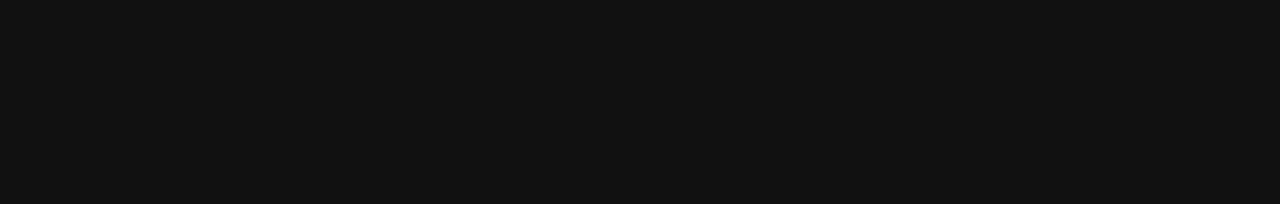
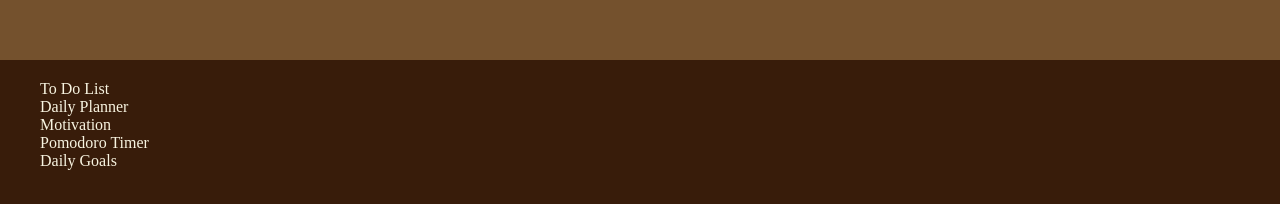
Before and after one commit to kolhesnehal065-blip/Cohort-2.0, a plain HTML site: page index.html in a window 1280 px wide. Drawn offline with Linux system fonts and the light colour scheme; a web font is replaced by a local one.

Commit message:
game start

```diff
--- a/index.html
+++ b/index.html
@@ -8,7 +8,28 @@
 </head>
 <body>
     <div id="main">
+        <nav>
 
+        </nav>
+        <section class ="allElems">
+            <div class="todo elem" id="1">
+                To Do List
+            </div>
+            <div class="daily elem" id="2">
+                Daily Planner
+            </div>
+            <div class="moti elem" id="3">
+                Motivation
+            </div>
+            <div class="pomo elem" id="4">
+                Pomodoro Timer
+            </div>
+            <div class="goals elem" id="5">
+                Daily Goals
+            </div>
+        </section>
+
+        </section>
     </div>
 
     <script src="script.js"></script>
--- a/style.css
+++ b/style.css
@@ -1,7 +1,40 @@
+
+:root{
+    --pri: #F8F4E1;
+    --sec: #381C0A;
+    --tri: #FEBA17;
+    --tri1: #74512D;
+
+
+}
+
+
+
+
+
+@font-face {
+    font-family:light;
+    src: url(./Aeonika-BF66fcc5a8cc5db.otf);
+}
+
+@font-face {
+    font-family:aeonik;
+    font-weight: 200;
+    src: url(./fonnts.com-Aeonik-Regular.ttf);
+}
+
+@font-face {
+    font-family:aeonik;
+    font-weight: 500;
+    src: url(./fonnts.com-Aeonik-Bold.ttf);
+}
+
 *{
     margin: 0;
     padding: 0;
     box-sizing: border-box;
+    font-family: aeonik;
+    color: var(--pri)
 }
 html, body{
     height: 100%;
@@ -11,5 +44,22 @@ html, body{
 #main{
     height: 100%;
     width: 100%;
-    background-color: #111;
+    background-color: var(--sec);
 }
+
+nav{
+    position:fixed;
+    width: 100%;
+    height: 60px;
+    background-color: var(--tri1);
+}
+
+section.allElems{
+    height:100%;
+    width: 100%;
+    padding: 40px;
+    padding-top:80px;
+
+
+
+}
```
